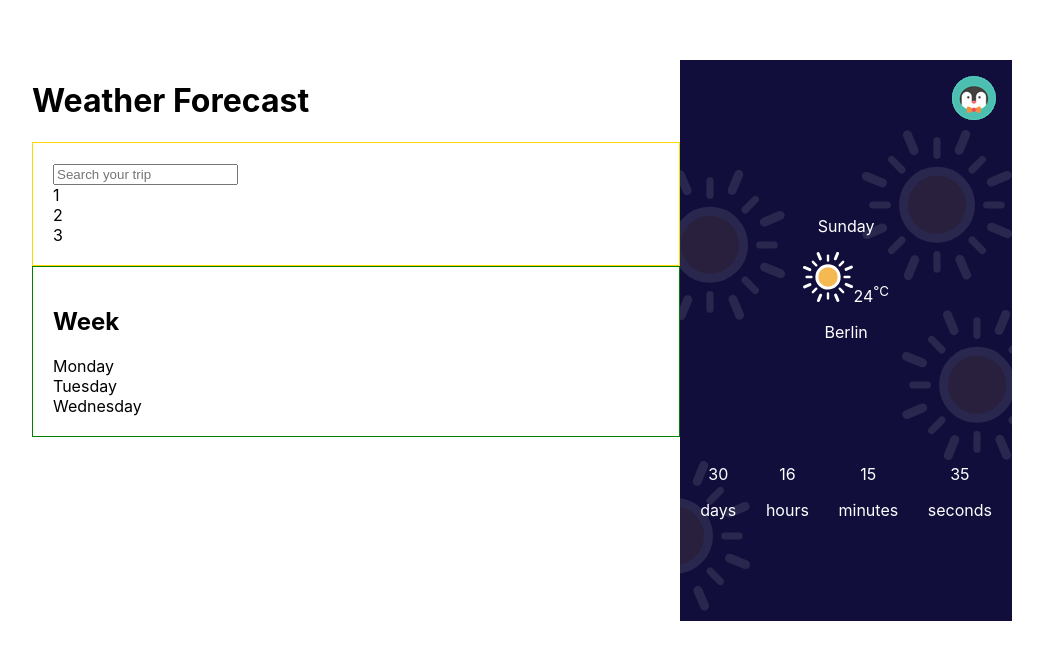
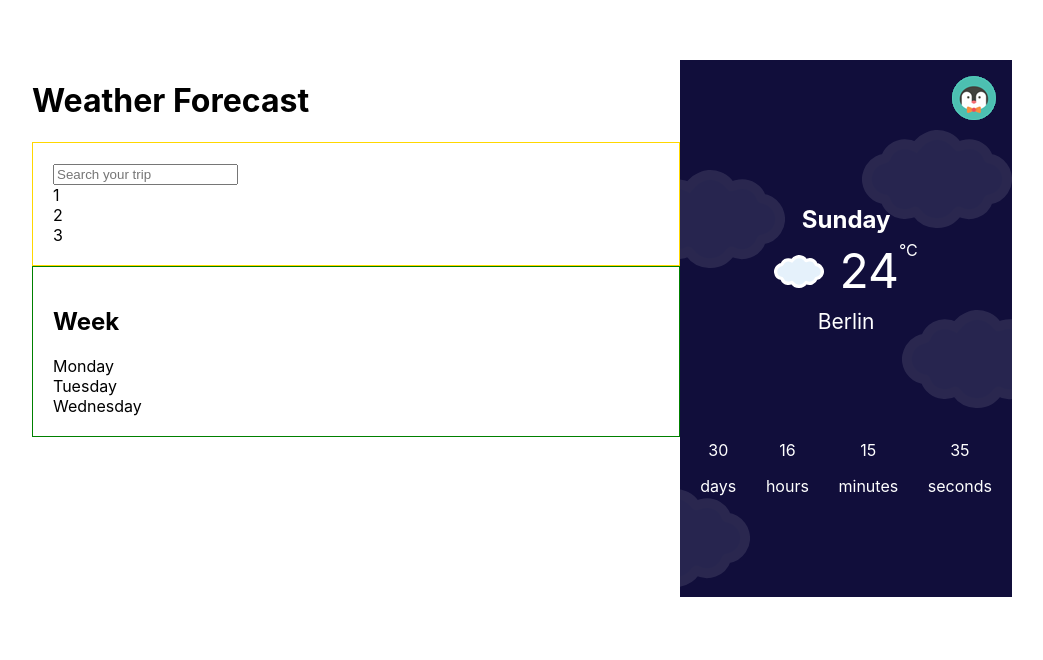
Before and after one commit to kastommor1/Reenbit-front-end-test, a React (Create React App) app: page / in a window 1280 px wide. Shown: the top 660 px of the page, without its empty margins (118-1161 px from the left). Built offline with nearby package versions, Linux system fonts and the light colour scheme.

Commit message:
CurrenWeather style

```diff
--- a/src/components/TodayForecast/CurrentWeather/CurrentWeather.js
+++ b/src/components/TodayForecast/CurrentWeather/CurrentWeather.js
@@ -4,8 +4,8 @@ import classes from "./CurrentWeather.module.css"
 const CurrenWeather = (props) => {
     return (
         <div className={classes["current-weather"]}>
-            <p>Sunday</p>
-            <p>
+            <div className={classes.day}>Sunday</div>
+            <div className={classes.temperature}>
                 <IconWeather
                     className={classes["icon-weather"]}
                     theme='dark'
@@ -13,8 +13,8 @@ const CurrenWeather = (props) => {
                 />
                 24
                 <sup>°C</sup>
-            </p>
-            <p>Berlin</p>
+            </div>
+            <div className={classes.city}>Berlin</div>
         </div>
     )
 }
--- a/src/components/TodayForecast/CurrentWeather/CurrentWeather.module.css
+++ b/src/components/TodayForecast/CurrentWeather/CurrentWeather.module.css
@@ -1,5 +1,5 @@
 .current-weather {
-    padding-top: 120px;
+    padding-top: 125px;
     padding-bottom: 90px;
 
     z-index: 2;
@@ -8,4 +8,26 @@
 
 .icon-weather{
     width: 50px;
+    margin-right: 15px;
 }
+
+.day{
+    font-size: 24px;
+    font-weight: bold;
+}
+
+.temperature{
+    font-size: 48px;
+    margin-top: 7px
+}
+
+sup{
+    font-size: 16px;
+    position: relative;
+    top: -15px;
+}
+
+.city{
+    font-size: 21px;
+    margin-top: 9px;
+}
--- a/src/components/TodayForecast/TodayForecast.js
+++ b/src/components/TodayForecast/TodayForecast.js
@@ -8,7 +8,7 @@ import IconBunch from "./IconBunch/IconBunch";
 
 
 const TodayForecast = () => {
-    const icon = 'clear-day';
+    const icon = 'cloudy';
 
     return (
         <div className={classes['today-forecast']}>
```
